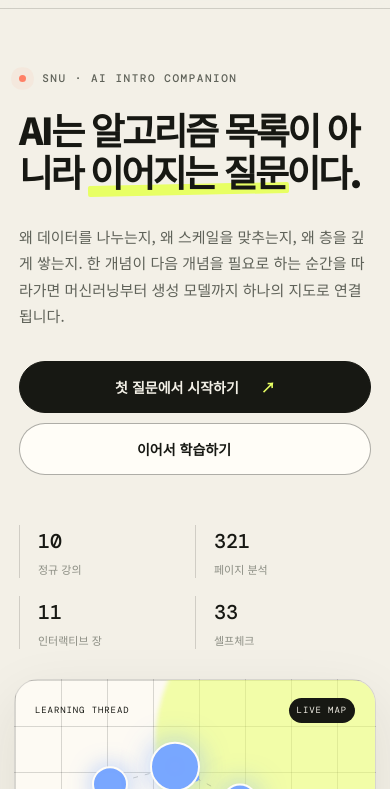
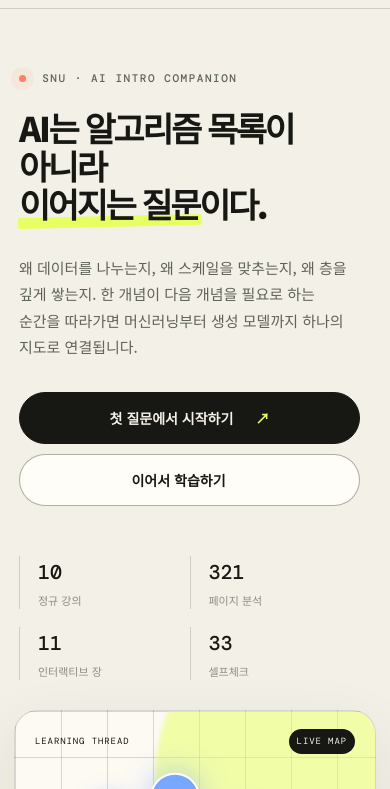
Before and after one commit to gohyunsu/introai, a website: page index.html in a window 390 px wide. Shown: the part 55-844 px from the top of the page. Drawn offline with nearby package versions, Linux system fonts and the light colour scheme.

Commit message:
Balance the narrow-screen hero layout

```diff
--- a/styles.css
+++ b/styles.css
@@ -2104,11 +2104,11 @@ body.focus-mode .lesson-main {
   .brand small, .nav-link, .search-trigger kbd { display: none; }
   .hero { min-width: 0; min-height: 0; grid-template-columns: minmax(0, 1fr); padding-block: 60px 40px; }
   .hero-copy, .hero h1, .hero-lede, .hero-visual { min-width: 0; max-width: 100%; }
-  .hero-copy { width: 100%; padding-inline: 5px; }
-  .hero h1 { width: 100%; overflow-wrap: anywhere; word-break: normal; font-size: clamp(36px, 9.5vw, 52px); }
-  .hero h1 br { display: none; }
+  .hero-copy { width: 100%; padding-inline: 5px 16px; }
+  .hero h1 { width: 100%; overflow-wrap: anywhere; word-break: keep-all; font-size: clamp(36px, 9.5vw, 52px); }
+  .hero h1 br { display: initial; }
   .hero h1 em { white-space: normal; }
-  .hero-lede { width: 100%; overflow-wrap: anywhere; word-break: normal; font-size: 15px; }
+  .hero-lede { width: 100%; overflow-wrap: anywhere; word-break: keep-all; font-size: 15px; }
   .hero-stats { display: grid; grid-template-columns: repeat(2, 1fr); gap: 18px 0; }
   .hero-visual { min-height: 500px; }
   .flow-section, .rhythm-section, .media-section > .section-shell { padding-block: 90px; }
@@ -2158,7 +2158,7 @@ body.focus-mode .lesson-main {
 @media (max-width: 540px) {
   .brand strong { font-size: 12px; }
   .brand-mark { width: 35px; height: 35px; }
-  .hero h1 { letter-spacing: -.07em; }
+  .hero h1 { font-size: clamp(32px, 8.7vw, 40px); letter-spacing: -.07em; }
   .hero-lede { line-height: 1.75; }
   .hero-cta { align-items: stretch; flex-direction: column; }
   .button { width: 100%; }
```
